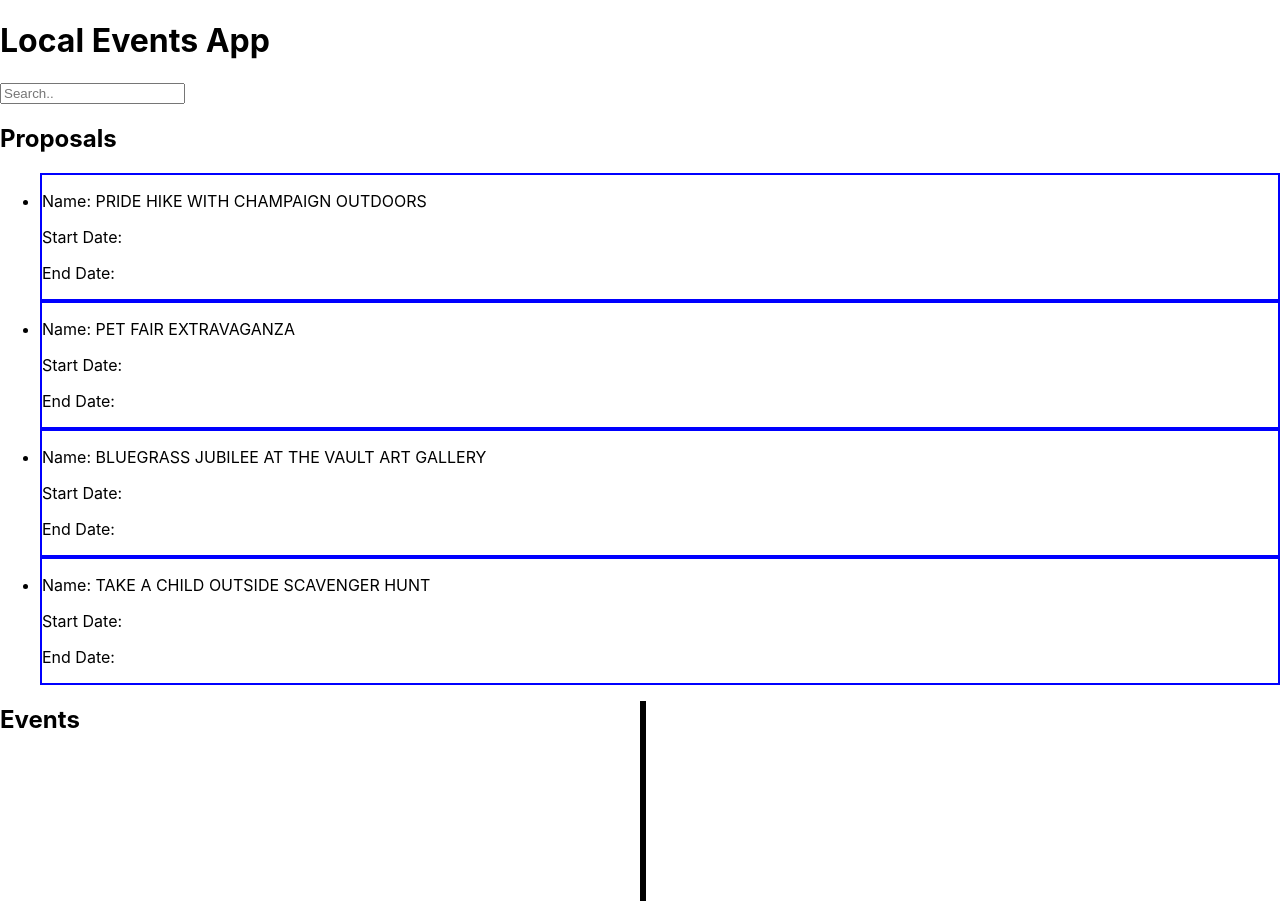
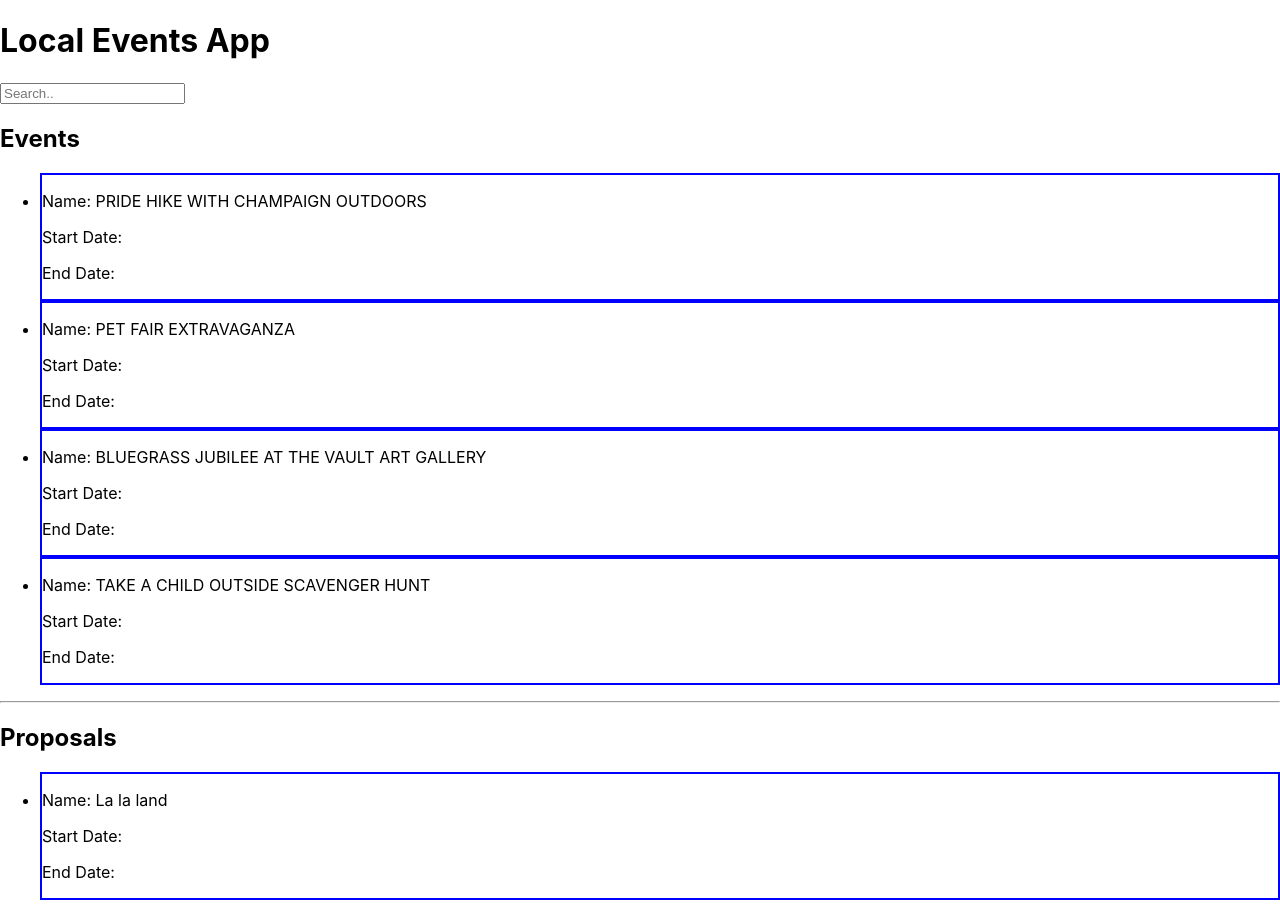
Before and after one commit to QwertycowMoo/PYGHACK-2019, a React (Create React App) app in the folder frontend/: page / in a window 1280 px wide. Built offline with nearby package versions, Linux system fonts and the light colour scheme; data requests are answered from the project's data file; the HTML template or start-up script is replaced by a standard one.

Commit message:
Made alot of changes

```diff
--- a/frontend/db.json
+++ b/frontend/db.json
@@ -39,15 +39,28 @@
     ],
     "proposals": [
         {
-            "name": "La la land",
-            "category": "free",
-            "tags": [
-                "free",
-                "music"
-            ],
-            "daterange": "2019-09-28T15:57:38.076Z/2019-09-28T15:57:38.076Z",
-            "author": "georgepantazes@gmail.com",
-            "description": "Chocolate tasting and confetti throwing."
+          "name": "Watermelon Eatin' Contest",
+          "category": "Food, American",
+          "time": "September 2019",
+          "expiresBy": "December 2019",
+          "description": "We need to have a fall watermelon eating contest so that everyone can enjoy the nice weather before it gets cold.",
+          "upvotes": 440
+        },
+        {
+          "name": "Hip Hop Flash Mob",
+          "category": "Dance, Hip-Hop",
+          "time": "November 2019",
+          "expiresBy": "July 2020",
+          "description": "Looking for a dance studio to pickup a small group of people to flash mob a hip hop dance in the middle of Urbana town center.",
+          "upvotes": 30
+        },
+        {
+          "name": "MYGPALION",
+          "category": "Dance, Other",
+          "time": "September 2019",
+          "expiresBy": "November 2019",
+          "description": "We need a festival that showcases the dances of small communities in our C-U area. Any group can sign up and then people can learn and share dances from around the world",
+          "upvotes": 932
         }
-    ]
+      ]
 }
--- a/frontend/src/App.js
+++ b/frontend/src/App.js
@@ -6,9 +6,9 @@ import './App.css';
 import eventService from './services/events'
 
 import SearchBar from './components/SearchBar'
-import ProposalList from './components/ProposalList'
+import RealEventList from './components/RealEventList'
 import VerticalBar from './components/VerticalBar'
-import EventList from './components/EventList'
+import RealProposalList from './components/RealProposalList'
 
 // ?Name of event (String)
 // Category (Drop down)
@@ -92,9 +92,9 @@ function App() {
         handleChange={handleSearchBarChange}
         handleSubmit={handleSearchBarSubmit} />
 
-      <ProposalList events={events} />
-      <VerticalBar/>
-      <EventList events={events} />
+      <RealEventList events={events} />
+     <hr></hr>
+      <RealProposalList proposals={proposals} />
       </div>
 
   );
--- a/frontend/src/components/ProposalList.js
+++ b/frontend/src/components/RealEventList.js
@@ -1,13 +1,13 @@
 import React from 'react'
 import Event from './Event'
 
-const ProposalList = ({ events }) => {
+const RealEventList = ({ events }) => {
     return <div>
-        <h2>Proposals</h2>
+        <h2>Events</h2>
         <ul>
             {events.map(event => <Event key={event.id} event={event} />)}
         </ul>
     </div>
 }
 
-export default ProposalList
+export default RealEventList
--- a/frontend/src/components/EventList.js
+++ b/frontend/src/components/RealProposalList.js
@@ -1,7 +1,7 @@
 import React from 'react'
 import Event from './Event'
 
-class EventList extends React.Component {
+/*class RealProposalList extends React.Component {
     constructor(props) {
         super(props)
         this.state = {
@@ -11,13 +11,24 @@ class EventList extends React.Component {
     }
 
     render() {
-        return <div id="events">
+        return ( <div id="events">
             <h2>Events</h2>
             <ul>
             {this.state.events.map(event => <Event event={event}/>)}
             </ul>
         </div>
+        )
     }
+} */
+
+
+
+const RealProposalList = ({ proposals }) => {
+    return <div>
+        <h2>Proposals</h2>
+        <ul>
+            {proposals.map(proposal => <Event key={proposal.id} event={proposal} />)}
+        </ul>
+    </div>
 }
-
-export default EventList
+export default RealProposalList
```
